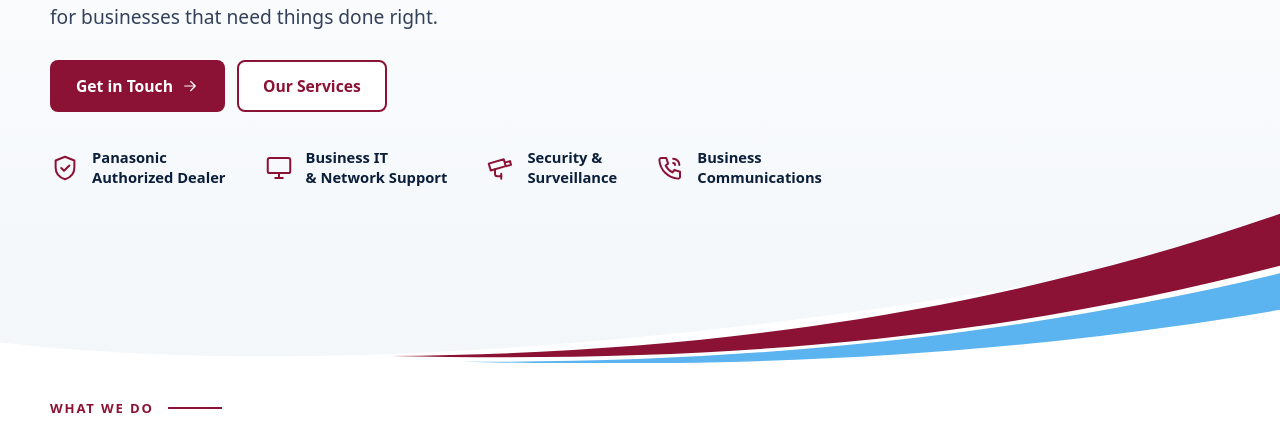
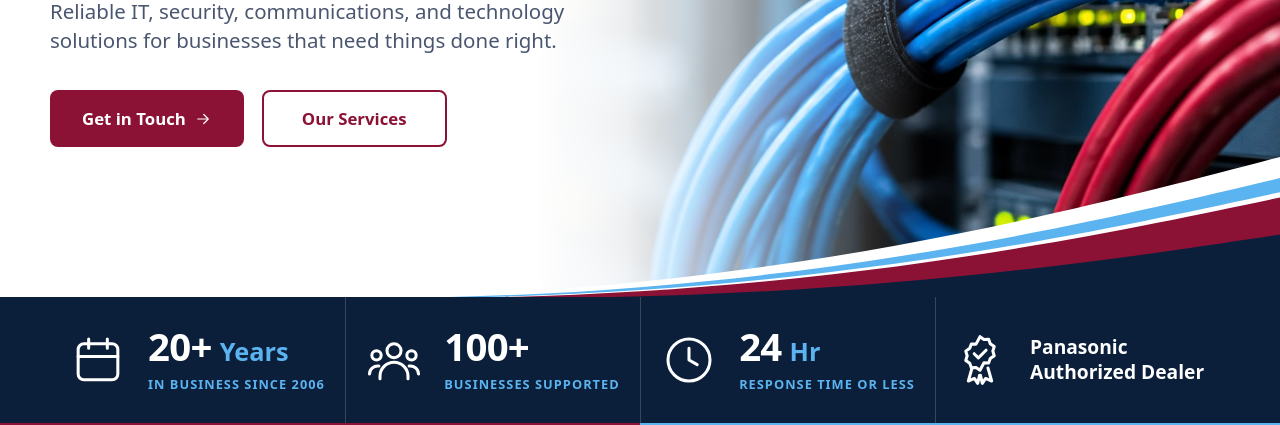
Before and after one commit to jorjamandy/rs-computer-solutions, an Astro site: page / in a window 1280 px wide. Shown: the part 437-862 px from the top of the page. Built offline with nearby package versions, Linux system fonts and the light colour scheme; Astro itself is replaced by a stand-in of ours.

Commit message:
Home hero: cable photo, swoosh, and stats band under the hero
Co-Authored-By: Claude Opus 5.5 <noreply@anthropic.com>

```diff
--- /dev/null
+++ b/src/components/HomeHero.astro
@@ -0,0 +1,44 @@
+---
+// Home page hero: headline on the left, cable photo fading in from the right,
+// the maroon and powder-blue swoosh, then the navy quick-stats band.
+import Icon from "./Icon.astro";
+import { heroStats } from "../data/site";
+const base = import.meta.env.BASE_URL;
+---
+<section class="hh">
+  <div class="hh-photo" style={`background-image:url(${base}images/hero-cables.webp)`} aria-hidden="true"></div>
+  <div class="wrap hh-inner">
+    <p class="eyebrow">A Trusted Technology Partner</p>
+    <h1>Technology You Can <br class="hh-br" />Count On. <span class="hl">People You Can Trust.</span></h1>
+    <p class="lede">Reliable IT, security, communications, and technology solutions for businesses that need things done right.</p>
+    <div class="actions">
+      <a class="btn btn-primary" href={`${base}contact/`}>Get in Touch <Icon name="arrow" size={18} /></a>
+      <a class="btn btn-outline" href={`${base}services/`}>Our Services</a>
+    </div>
+  </div>
+  <svg class="hh-wave" viewBox="0 0 1440 160" preserveAspectRatio="none" aria-hidden="true">
+    <path d="M380 160C857 158 1228 56 1440 0V160Z" fill="#FFFFFF" />
+    <path d="M440 160C890 158 1240 72 1440 24V160Z" fill="#5BB3EF" />
+    <path d="M480 160C912 158 1248 82 1440 40V160Z" fill="#FFFFFF" />
+    <path d="M500 160C923 158 1252 86 1440 46V160Z" fill="#8C1235" />
+    <path d="M620 160C989 158 1276 113 1440 88V160Z" fill="#0B1F3B" />
+  </svg>
+</section>
+
+<section class="hh-stats">
+  <ul class="wrap hh-stats-grid">
+    {heroStats.map((s) => (
+      <li class="hh-stat">
+        <Icon name={s.icon} size={56} />
+        {s.value ? (
+          <span>
+            <span class="hh-num">{s.value}{s.unit && <small>{s.unit}</small>}</span>
+            <span class="hh-label">{s.label}</span>
+          </span>
+        ) : (
+          <span class="hh-title">{s.label}</span>
+        )}
+      </li>
+    ))}
+  </ul>
+</section>
--- a/src/components/Icon.astro
+++ b/src/components/Icon.astro
@@ -19,7 +19,9 @@ const paths: Record<string, string> = {
   grid: '<rect x="4" y="4" width="6.5" height="6.5" rx="1"/><rect x="13.5" y="4" width="6.5" height="6.5" rx="1"/><rect x="4" y="13.5" width="6.5" height="6.5" rx="1"/><rect x="13.5" y="13.5" width="6.5" height="6.5" rx="1"/>',
   clock: '<circle cx="12" cy="12" r="9"/><path d="M12 7v5l3.5 2"/>',
   chat: '<path d="M4 5.5h16v11H10l-4.5 3.5v-3.5H4z"/><path d="M8 9.5h8M8 12.5h5"/>',
-  arrow: '<path d="M5 12h14M13 6l6 6-6 6"/>',
+  calendar: '<rect x="3.5" y="5" width="17" height="15.5" rx="2.5"/><path d="M3.5 10.5h17M8 3v4M16 3v4"/>',
+  award: '<path d="M12 2l1.7 1.2 2-.1.7 1.9 1.7 1.2-.6 2 .6 2-1.7 1.2-.7 1.9-2-.1L12 16.4l-1.7-1.2-2 .1-.7-1.9-1.7-1.2.6-2-.6-2 1.7-1.2.7-1.9 2 .1z"/><path d="m9.5 9.3 1.8 1.8 3.3-3.3"/><path d="M8.6 15.4 7 21l2.6-1.1L11 22l.8-3.4M15.4 15.4 17 21l-2.6-1.1L13 22l-.8-3.4"/>',
+  arrow:'<path d="M5 12h14M13 6l6 6-6 6"/>',
   check: '<path d="m5 12.5 4.5 4.500L19 7.5"/>',
   menu: '<path d="M4 7h16M4 12h16M4 17h16"/>',
 };
--- a/src/data/site.ts
+++ b/src/data/site.ts
@@ -26,6 +26,15 @@ export const stats = [
   { value: "100+", unit: "", label: "Businesses supported" },
   { value: "24", unit: "Hr", label: "Response time or less" },
   { value: "500+", unit: "", label: "Systems installed" },
+];
+
+// The navy band directly under the Home page hero. An entry with no value
+// shows its label as a single bold line (used for the Panasonic badge).
+export const heroStats = [
+  { icon: "calendar", value: `${new Date().getFullYear() - 2006}+`, unit: "Years", label: "In business since 2006" },
+  { icon: "users", value: "100+", unit: "", label: "Businesses supported" },
+  { icon: "clock", value: "24", unit: "Hr", label: "Response time or less" },
+  { icon: "award", value: "", unit: "", label: "Panasonic Authorized Dealer" },
 ];
 
 // What a business usually has to juggle, versus one provider.
--- a/src/pages/index.astro
+++ b/src/pages/index.astro
@@ -1,32 +1,13 @@
 ---
 import Base from "../layouts/Base.astro";
 import Icon from "../components/Icon.astro";
-import PageHero from "../components/PageHero.astro";
+import HomeHero from "../components/HomeHero.astro";
 import Cta from "../components/Cta.astro";
-import Stats from "../components/Stats.astro";
 import { site, services, why, vendors } from "../data/site";
 const base = import.meta.env.BASE_URL;
-const feats = [
-  { icon: "shield", a: "Panasonic", b: "Authorized Dealer", href: "panasonic-solutions/" },
-  { icon: "desktop", a: "Business IT", b: "& Network Support", href: "services/it-networking/" },
-  { icon: "camera", a: "Security &", b: "Surveillance", href: "services/security-surveillance/" },
-  { icon: "phone", a: "Business", b: "Communications", href: "services/business-communications/" },
-];
 ---
 <Base current="">
-  <PageHero home eyebrow="RS Computer Solutions">
-    <h1>Technology You Can Count On. <span class="hl">People You Can Trust.</span></h1>
-    <p class="lede">Reliable IT, security, communications, and technology solutions for businesses that need things done right.</p>
-    <div class="actions">
-      <a class="btn btn-primary" href={`${base}contact/`}>Get in Touch <Icon name="arrow" size={18} /></a>
-      <a class="btn btn-outline" href={`${base}services/`}>Our Services</a>
-    </div>
-    <ul class="feats">
-      {feats.map((f) => (
-        <li><a href={`${base}${f.href}`}><Icon name={f.icon} size={30} /><span>{f.a}<br />{f.b}</span></a></li>
-      ))}
-    </ul>
-  </PageHero>
+  <HomeHero />
 
   <section class="section-sm">
     <div class="wrap">
@@ -55,8 +36,6 @@ const feats = [
       </a>
     </div>
   </section>
-
-  <Stats />
 
   <section class="section">
     <div class="wrap onestop">
--- a/src/styles/global.css
+++ b/src/styles/global.css
@@ -361,3 +361,48 @@ a.ind-card:hover .inline-link { text-decoration: underline; }
   .site-header nav { align-self: stretch; }
   .submenu { border-top-width: 0; margin-top: 1px; }
 }
+
+/* Home hero: photo on the right fading into white, swoosh, navy stats band */
+.hh { position: relative; overflow: hidden; background: #fff; display: flex; align-items: center; min-height: min(calc(100svh - 180px), 640px); }
+.hh-photo { position: absolute; top: 0; bottom: 0; right: 0; left: 42%; background-size: cover; background-position: 62% center; }
+.hh-photo::before { content: ""; position: absolute; inset: 0; background: linear-gradient(90deg, #fff 0%, rgba(255,255,255,.92) 12%, rgba(255,255,255,.55) 28%, rgba(255,255,255,0) 52%); }
+.hh-inner { position: relative; z-index: 2; padding: 64px 0 150px; }
+.hh h1 { font-size: clamp(2.3rem, 5.2vw, 4.5rem); line-height: 1.06; letter-spacing: -0.035em; }
+.hh h1 .hl { display: block; }
+.hh .lede { color: #4a5670; max-width: 44ch; font-size: clamp(1.1rem, 1.6vw, 1.38rem); line-height: 1.45; margin-top: 22px; }
+.hh .actions { gap: 18px; margin-top: 34px; }
+.hh .btn { padding: 15px 30px; font-size: 1.05rem; }
+.hh .btn-outline { padding-inline: 38px; }
+.hh-wave { position: absolute; left: 0; right: 0; bottom: -1px; width: 100%; height: clamp(70px, 11vw, 175px); z-index: 3; pointer-events: none; }
+
+.hh-stats { position: relative; background: var(--navy); color: #fff; }
+.hh-stats::after { content: ""; position: absolute; left: 0; right: 0; bottom: 0; height: 6px; background: linear-gradient(90deg, var(--maroon) 0 50%, var(--powder) 50% 100%); }
+.hh-stats-grid { display: grid; grid-template-columns: repeat(4, 1fr); padding: 0; }
+.hh-stat { display: flex; align-items: center; justify-content: center; gap: 22px; padding: 30px 16px 36px; }
+.hh-stat + .hh-stat { border-left: 1px solid rgba(255,255,255,.18); }
+.hh-stat > svg { color: #fff; stroke-width: 1.3; }
+.hh-num { display: block; font: 800 clamp(1.9rem, 3vw, 2.6rem)/1 var(--head); letter-spacing: -0.02em; white-space: nowrap; }
+.hh-num small { font-size: 0.66em; font-weight: 700; margin-left: 8px; color: var(--powder); letter-spacing: 0; }
+.hh-label { display: block; margin-top: 10px; font: 600 0.8rem var(--head); letter-spacing: 0.08em; text-transform: uppercase; color: var(--powder); }
+.hh-title { font: 700 clamp(1.05rem, 1.5vw, 1.3rem)/1.3 var(--head); max-width: 11em; }
+
+@media (max-width: 1060px) {
+  .hh-stats-grid { grid-template-columns: 1fr 1fr; }
+  .hh-stat { justify-content: flex-start; padding-left: 8%; }
+  .hh-stat:nth-child(3) { border-left: 0; }
+  .hh-stat:nth-child(n+3) { border-top: 1px solid rgba(255,255,255,.18); }
+}
+@media (max-width: 860px) {
+  .hh { min-height: 0; }
+  .hh-photo { left: 0; }
+  .hh-photo::before { background: linear-gradient(90deg, rgba(255,255,255,.96) 0%, rgba(255,255,255,.9) 55%, rgba(255,255,255,.55) 100%); }
+  .hh-inner { padding: 40px 0 110px; }
+  .hh-br { display: none; }
+}
+@media (max-width: 560px) {
+  .hh-stats-grid { grid-template-columns: 1fr; }
+  .hh-stat { padding: 22px 8px; gap: 18px; }
+  .hh-stat > svg { width: 44px; height: 44px; }
+  .hh-stat + .hh-stat { border-left: 0; border-top: 1px solid rgba(255,255,255,.18); }
+  .hh .actions .btn { flex: 1 1 100%; }
+}
```
Also changed, not shown: public/images/hero-cables.webp (added).
